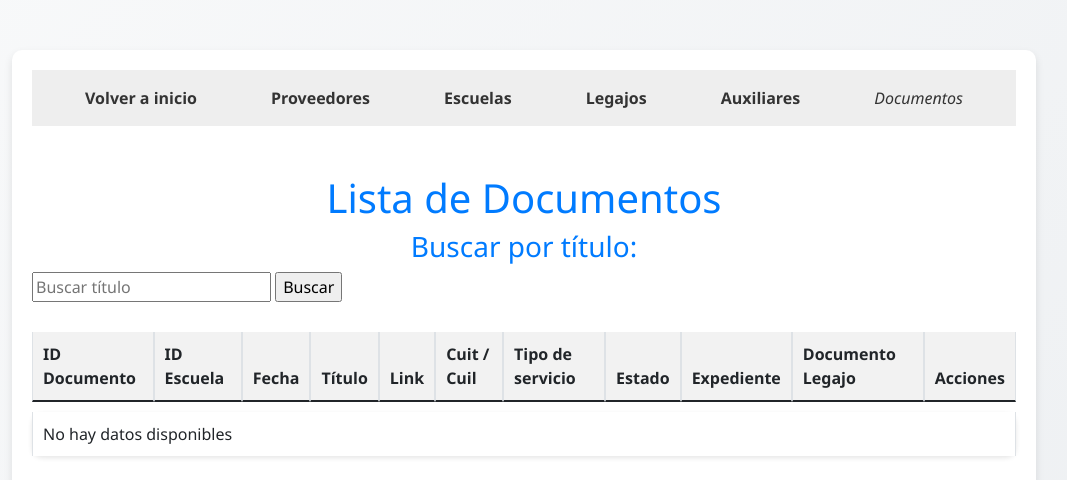
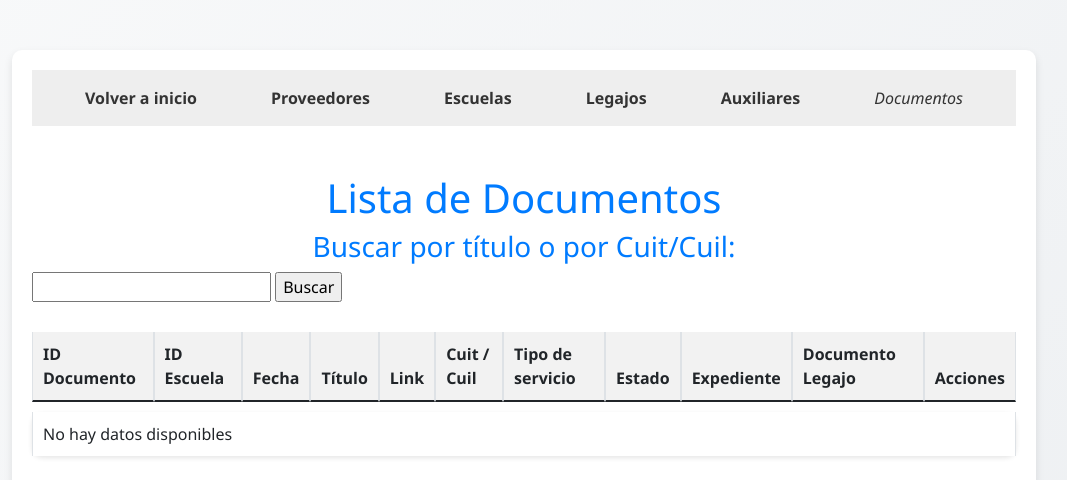
Before and after one commit to Taxx354/consejo, a PHP site: page /documento/documento.php in a window 1280 px wide. Shown: the top 480 px of the page, without its empty margins (116-1183 px from the left). Run offline with PHP 8.4, Linux system fonts and the light colour scheme; data that the repository does not hold is empty.

Commit message:
Update documento.php

```diff
--- a/documento/documento.php
+++ b/documento/documento.php
@@ -126,9 +126,9 @@ footer {
         <h1 class="mt-5">Lista de Documentos</h1>
 
         <!-- Buscador -->
-        <h3>Buscar por título:</h3>
+        <h3>Buscar por título o por Cuit/Cuil:</h3>
         <form method="get" action="">
-            <input type="text" name="search" placeholder="Buscar título" value="<?php echo isset($_GET['search']) ? $_GET['search'] : '' ?>">
+            <input type="text" name="search" placeholder="" value="<?php echo isset($_GET['search']) ? $_GET['search'] : '' ?>">
             <input type="submit" value="Buscar">
         </form>
 
@@ -165,8 +165,10 @@ footer {
                 // Consulta SQL para obtener documentos
                 $search = isset($_GET['search']) ? $conn->real_escape_string($_GET['search']) : '';
                 $sql = "SELECT id_documento, id_esc, fecha, titulo, link, cuit_cuil, tipo_servicio, estado, expediente, historial_legajo
-                        FROM documentos
-                        WHERE titulo LIKE '%$search%'";
+        FROM documentos
+        WHERE titulo LIKE '%$search%'
+        OR cuit_cuil LIKE '%$search%'";
+
                 $result = $conn->query($sql);
 
                 // Verificar si hay resultados
```
